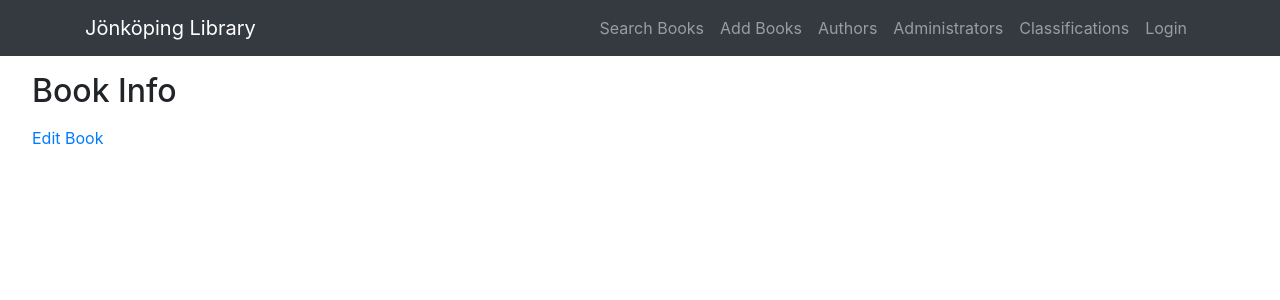
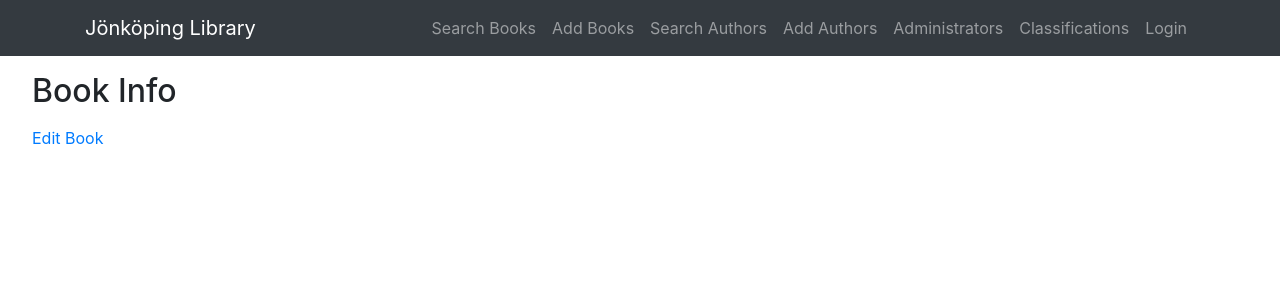
Before and after one commit to josefwakman/projectoatmeal, a Node server app: page /books/1 in a window 1280 px wide. Shown: the top 300 px of the page. Run offline with Node 20, Linux system fonts and the light colour scheme; tables that the repository leaves empty hold one stand-in row (values such as "Sample post"); some libraries are stand-ins or nearby versions.

Commit message:
Separated search and add forms for authors and books

```diff
--- a/PL/layouts/main.hbs
+++ b/PL/layouts/main.hbs
@@ -33,7 +33,10 @@
                                 <a class="nav-link" href="/books/new">Add Books</a>
                             </li>
                     <li class="nav-item">
-                        <a class="nav-link" href="/authors/search">Authors</a>
+                        <a class="nav-link" href="/authors/search">Search Authors</a>
+                    </li>
+                    <li class="nav-item">
+                        <a class="nav-link" href="/authors/new">Add Authors</a>
                     </li>
                     <li>
                         <a class="nav-link" href="/administrators">Administrators</a>
```
Also changed, not shown: PL/routers/author-router.js (+9 -0 lines), PL/views/newAuthor.hbs (added, +10 -0 lines), PL/views/search-authors.hbs (+1 -10 lines).
